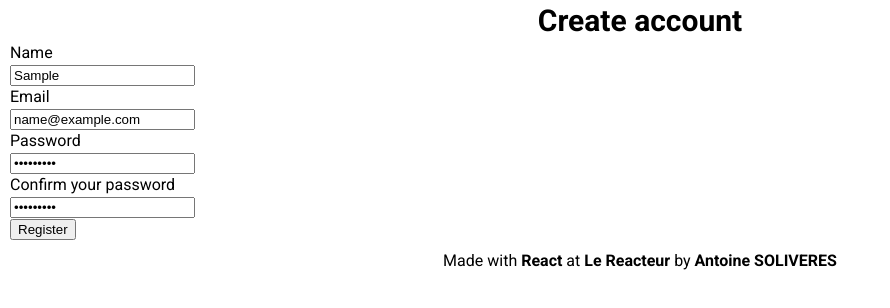
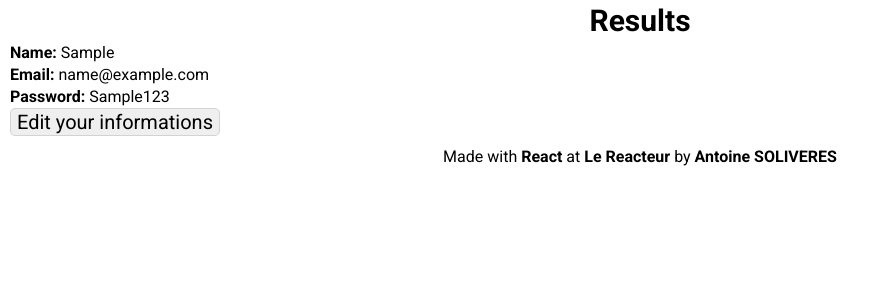
Before and after one commit to Ant0yne/react-simple-form-exercise, a React (Vite) app: page / in a window 1280 px wide. Both pictures are taken after typing "Sample", "name@example.com", "Sample123", "Sample123" into the empty fields and a click on the input "Register". Shown: the top 308 px of the page, without its empty margins (0-890 px from the left). Built offline with nearby package versions, Linux system fonts and the light colour scheme.

Commit message:
submit-and-basic-error-handle-and-edit-info

```diff
--- a/src/App.jsx
+++ b/src/App.jsx
@@ -1,7 +1,6 @@
 import { useState } from "react";
 
 import Form from "./components/Form";
-import Result from "./components/Result";
 import Footer from "./components/Footer";
 
 import "./App.css";
@@ -24,16 +23,6 @@ function App() {
 				passwordConfirm={passwordConfirm}
 				setPasswordConfirm={setPasswordConfirm}
 			/>
-			<Result
-				name={name}
-				setName={setName}
-				email={email}
-				setEmail={setEmail}
-				password={password}
-				setPassword={setPassword}
-				passwordConfirm={passwordConfirm}
-				setPasswordConfirm={setPasswordConfirm}
-			/>
 			<Footer />
 		</>
 	);
--- a/src/components/Form/form.css
+++ b/src/components/Form/form.css
@@ -1,3 +1,11 @@
 main {
 	padding: 10px;
 }
+
+.hidden {
+	display: none;
+}
+
+.wrong-confirm > input {
+	border: 1px solid red;
+}
--- a/src/components/Form/index.jsx
+++ b/src/components/Form/index.jsx
@@ -1,4 +1,6 @@
 import { useState } from "react";
+
+import Result from "../Result";
 
 import "./form.css";
 
@@ -13,21 +15,32 @@ const Form = ({
 	setPasswordConfirm,
 }) => {
 	const [isPasswordDiff, setIsPasswordDiff] = useState(false);
+	const [isFieldEmpty, setisFieldEmpty] = useState(false);
+	const [isFormHidden, setIsFormHidden] = useState(false);
+
+	const handleSubmit = (e) => {
+		if (password !== passwordConfirm) {
+			e.preventDefault();
+			setIsPasswordDiff(true);
+			setisFieldEmpty(false);
+		} else if (!name || !email || !password || !passwordConfirm) {
+			e.preventDefault();
+			setisFieldEmpty(true);
+			setIsPasswordDiff(false);
+		} else {
+			e.preventDefault();
+			setIsPasswordDiff(false);
+			setisFieldEmpty(false);
+			setIsFormHidden(true);
+		}
+	};
 
 	return (
 		<>
 			<main>
+				<div className={isFormHidden ? "hidden" : ""}>
 					<h1>Create account</h1>
-				<form
-					onSubmit={(e) => {
-						if (password === passwordConfirm) {
-							setIsPasswordDiff(false);
-							e.preventDefault();
-						} else {
-							setIsPasswordDiff(true);
-							e.preventDefault();
-						}
-					}}>
+					<form onSubmit={handleSubmit}>
 						<div>
 							<h2>Name</h2>
 							<input
@@ -52,7 +65,7 @@ const Form = ({
 								}}
 							/>
 						</div>
-					<div>
+						<div className={isPasswordDiff ? "wrong-confirm" : ""}>
 							<h2>Password</h2>
 							<input
 								type="password"
@@ -64,7 +77,7 @@ const Form = ({
 								}}
 							/>
 						</div>
-					<div>
+						<div className={isPasswordDiff ? "wrong-confirm" : ""}>
 							<h2>Confirm your password</h2>
 							<input
 								type="password"
@@ -80,7 +93,17 @@ const Form = ({
 						{isPasswordDiff && (
 							<h3>Les mots de passe doivent être identiques.</h3>
 						)}
+						{isFieldEmpty && <h3>Tous les champs doivent être remplis.</h3>}
 					</form>
+				</div>
+				<div className={!isFormHidden ? "hidden" : ""}>
+					<Result
+						name={name}
+						email={email}
+						password={password}
+						setIsFormHidden={setIsFormHidden}
+					/>
+				</div>
 			</main>
 		</>
 	);
--- a/src/components/Result/index.jsx
+++ b/src/components/Result/index.jsx
@@ -1,5 +1,28 @@
 import "./result.css";
 
-const Result = () => {};
+const Result = ({ name, email, password, setIsFormHidden }) => {
+	return (
+		<>
+			<h1>Results</h1>
+			<div>
+				<p>
+					<span>Name: </span>
+					{name}
+				</p>
+				<p>
+					<span>Email: </span>
+					{email}
+				</p>
+				<p>
+					<span>Password: </span>
+					{password}
+				</p>
+			</div>
+			<button onClick={() => setIsFormHidden(false)}>
+				Edit your informations
+			</button>
+		</>
+	);
+};
 
 export default Result;
```
Also changed, not shown: 1 other file (tests, documents, lock files or other folders). Lines whose indentation alone changed are shown as unchanged.
